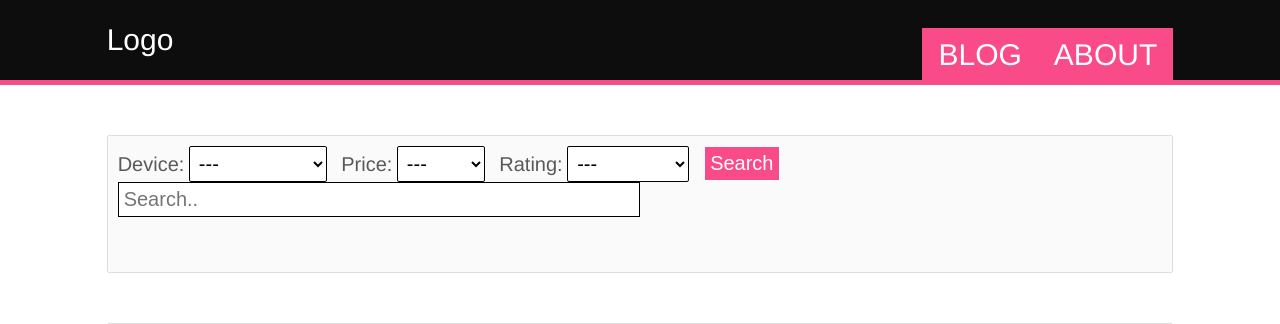
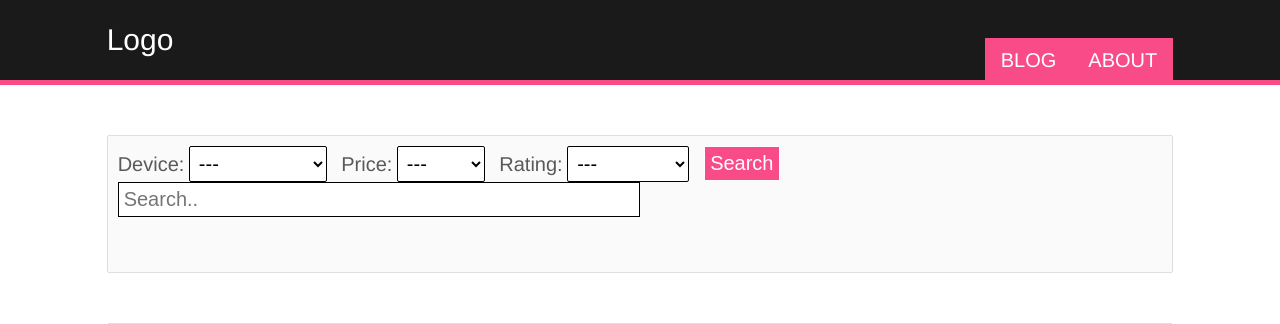
Before and after one commit to andstor/streal, a PHP site: page /index.html in a window 1280 px wide. Shown: the top 324 px of the page. Run offline with PHP 8.4, Linux system fonts and the light colour scheme; some libraries are stand-ins or nearby versions.

Commit message:
Updated navbar and extracted it to separate file.

```diff
--- a/styles/navbar.css
+++ b/styles/navbar.css
@@ -4,10 +4,11 @@
 .logoHeader {
     font-size: 30px;
     padding: 25px 0;
+    color: #FFFFFF;
 }
 
 .navbar-background {
-    background-color: #0d0d0d;
+    background-color: #1a1a1a;
     border-bottom: 5px solid #fa4b89;
 }
 
@@ -21,10 +22,10 @@
     display: block;
     color: white;
     text-align: center;
-    margin-top: 28px;
+    margin-top: 38px;
     padding: 12px 16px 10px 16px;
     text-decoration: none;
-    font-size: 30px;
+    font-size: 20px;
     text-transform: uppercase;
     background-color: #fa4b89;
 }
@@ -32,7 +33,6 @@
 .navbar li:last-child {
     padding-right: 0;
 }
-
 
 
 .active {
```
Also changed, not shown: includes/navbar.php (added, +11 -0 lines).
